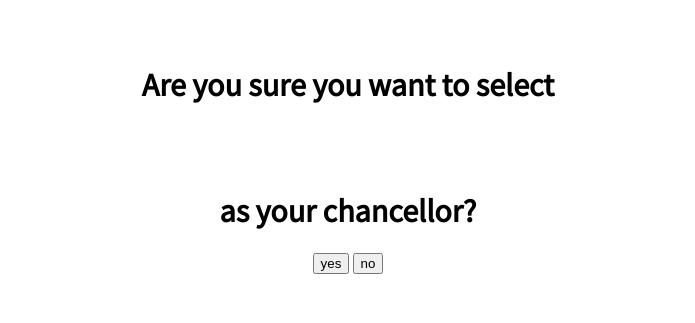
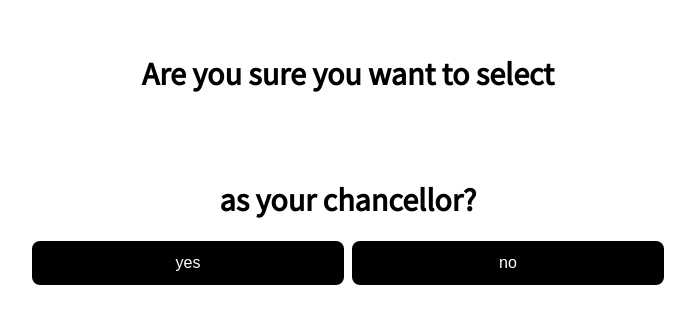
Before and after one commit to AmyHannahMorgan/hidden-hortler, a website: page static/play/index.html in a window 1280 px wide. Shown: the part 241-564 px from the top of the page, without its empty margins (292-987 px from the left). Drawn offline with Linux system fonts and the light colour scheme.

Commit message:
styled button holder for confirm modal

```diff
--- a/static/css/style.css
+++ b/static/css/style.css
@@ -328,9 +328,12 @@ body#playSceen {
     opacity: 0;
 }
 
-.playBoard > button {
+.playBoard button {
     margin: 0 0.25em;
     padding: 0.75em;
+
+    flex-basis: 0;
+    flex-grow: 1;
 
     border: thin solid transparent;
     border-radius: 0.5rem;
@@ -470,6 +473,18 @@ body#playSceen {
 
     width: 100vw;
     height: 100vh;
+
+    text-align: center;
+}
+
+#selectChancellor > .confirmModal > .buttonHolder {
+    display: flex;
+    flex-direction: row;
+
+    justify-content: center;
+    align-items: center;
+
+    width: 50%;
 }
 
 #selectChancellor > .confirmModal.active {
```
